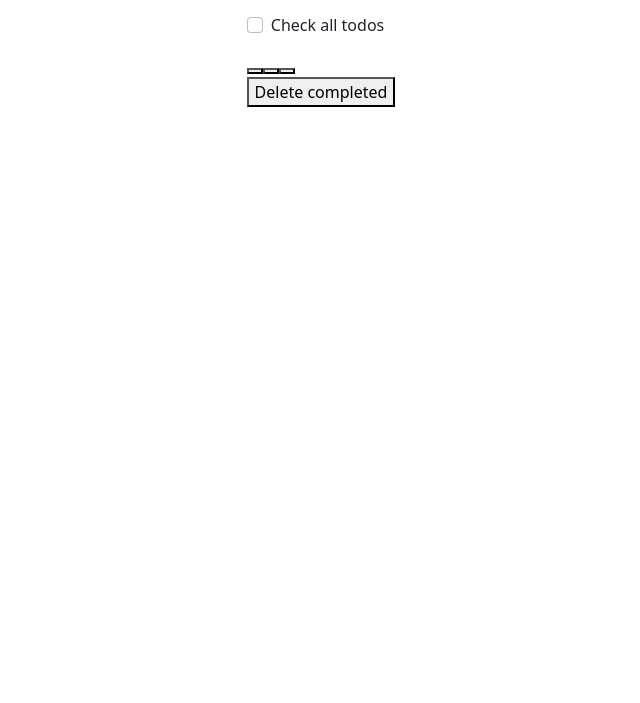
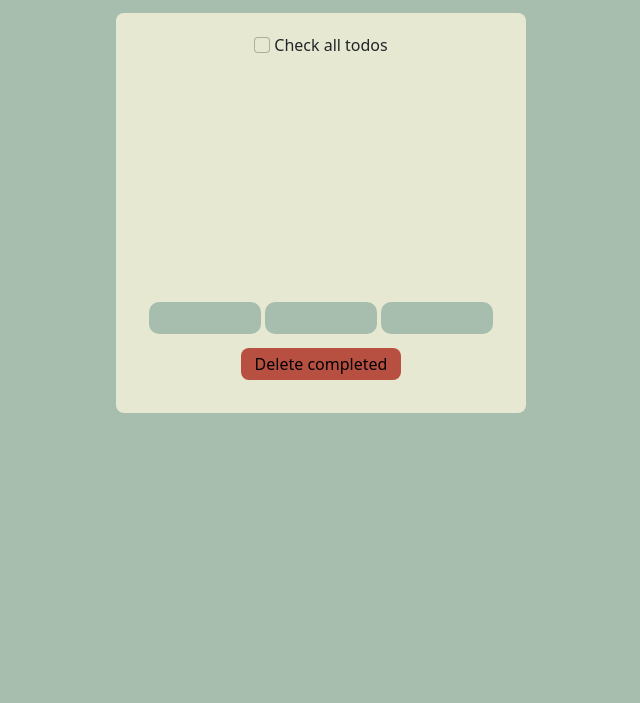
Before and after one commit to skillFull/todo, a plain HTML site: page index.html in a window 1280 px wide. Shown: the part 97-800 px from the top of the page, without its empty margins (319-959 px from the left). Drawn offline with nearby package versions, Linux system fonts and the light colour scheme.

Commit message:
done project

```diff
--- a/index.html
+++ b/index.html
@@ -2,7 +2,7 @@
 <html lang="en">
 <head>
     <meta charset="UTF-8">
-    <meta http-equiv="X-UA-Compatible" content="IE=edge">
+    <meta http-equiv="X-UA-Compatible">
     <meta name="viewport" content="width=device-width, initial-scale=1.0">
     <title>Document</title>
     <link href="https://cdn.jsdelivr.net/npm/bootstrap@5.0.2/dist/css/bootstrap.min.css" rel="stylesheet" integrity="sha384-EVSTQN3/azprG1Anm3QDgpJLIm9Nao0Yz1ztcQTwFspd3yD65VohhpuuCOmLASjC" crossorigin="anonymous">
@@ -21,10 +21,12 @@
     </div>
 
     <section  id="submitTask">
-        <input id="allComplete" class="form-check-input me-1" type="checkbox" value="" aria-label="allChecked">
-        <label class="form-check-label" for="flexCheckIndeterminate">
+        <div class="general-checkbox">
+            <input id="allComplete" class="form-check-input me-1" type="checkbox" value="" aria-label="allChecked">
+            <label class="form-check-label" for="flexCheckIndeterminate">
             Check all todos
           </label>
+        </div>
         <ul class="list-group" id="ListTodo">
 
         </ul>
@@ -42,6 +44,6 @@
     </section>
 
 </body>
-<script src="./lodash.min.js"></script>
+<script src="https://cdn.jsdelivr.net/lodash/4.10.0/lodash.js"></script>
 <script src="./todo.js" defer></script>
 </html>
--- a/style.css
+++ b/style.css
@@ -9,8 +9,26 @@ body {
     display: grid;
     justify-items: center;
     justify-content: stretch;
+    background-color: #A7BEAE;
 
+}
 
+#submitTask {
+    width: 40%;
+    height: 400px;
+    border-radius: 8px;
+    background-color: #E7E8D1;
+}
+
+#allComplete {
+    background-color: #E7E8D1;
+}
+
+.general-checkbox {
+    margin-top: 20px;
+    margin-bottom: 15px;
+    display: flex;
+    justify-content: center;
 }
 
 .new-task-container {
@@ -18,27 +36,85 @@ body {
 
 }
 
+.list-group {
+    height: 200px;
+}
+
+
+
+
+
 .list-group-item {
     display: grid;
     justify-items: start;
     grid-template: "a a a" auto;
+    grid-template-columns: 20px 1fr 20px;
+    border: 0;
+    background-color: #E7E8D1;
 }
 
+
 .pages > li {
-    display: grid;
-    width: 25px;
-    height: 25px;
+    font-size: 14px;
+    display: flex;
+    width: 20px;
+    height: 20px;
+    margin: 1px;
     justify-items: center;
     justify-content: center;
     text-decoration: none;
     cursor: pointer;
     list-style: none;
-    background-color: aqua;
-    border-radius: 4px;
+    color: beige;
+    background-color: rgb(167, 121, 38);
+    border-radius: 14px;
 }
 .pages {
-    display: grid;
+    display: flex;
     justify-items: center;
     justify-content: center;
     justify-self: center;
+    margin: 14px 0px;
+    padding: 0;
 }
+
+#group-button-lists {
+    display: flex;
+    justify-content: center;
+}
+
+
+#group-button-lists > button {
+    width: 7em;
+    height: 2em;
+    border: 0;
+    border-radius: 10px;
+    margin: 2px;
+    background-color:  #A7BEAE;
+    transition-duration: 1.1s;
+    transition-property: background-color;
+}
+
+#group-button-lists > button:focus {
+    background-color: #E7E8D1;
+    transition-duration: 0.1s;
+    transition-property: background-color;
+}
+
+#allDeleteComplete {
+    margin-top: 12px;
+    margin-bottom: 10px;
+    width: 10em;
+    height: 2em;
+    display: block;
+    position: relative;
+    left: calc(50% - 80px);
+    border-radius: 8px;
+    background-color:#B85042;
+    border: 0;
+}
+#allDeleteComplete:active {
+    background-color: black;
+    transition-duration: 0.14s;
+    transition-property: background-color;
+}
--- a/todo.js
+++ b/todo.js
@@ -10,6 +10,7 @@ const togglerPages = document.querySelector('.pages');
 let currentNumberPage = 1;
 
 function addTaskInList(todoValue) {
+  if(_.trim(todoValue)) {
     const newTask = {
       id: idTasks,
       value: todoValue,
@@ -19,6 +20,8 @@ function addTaskInList(todoValue) {
     listTasks.push(newTask);
     idTasks++;
     render();
+  }
+
 }
 
 function toggler() {
```
Lines whose indentation alone changed are shown as unchanged.
